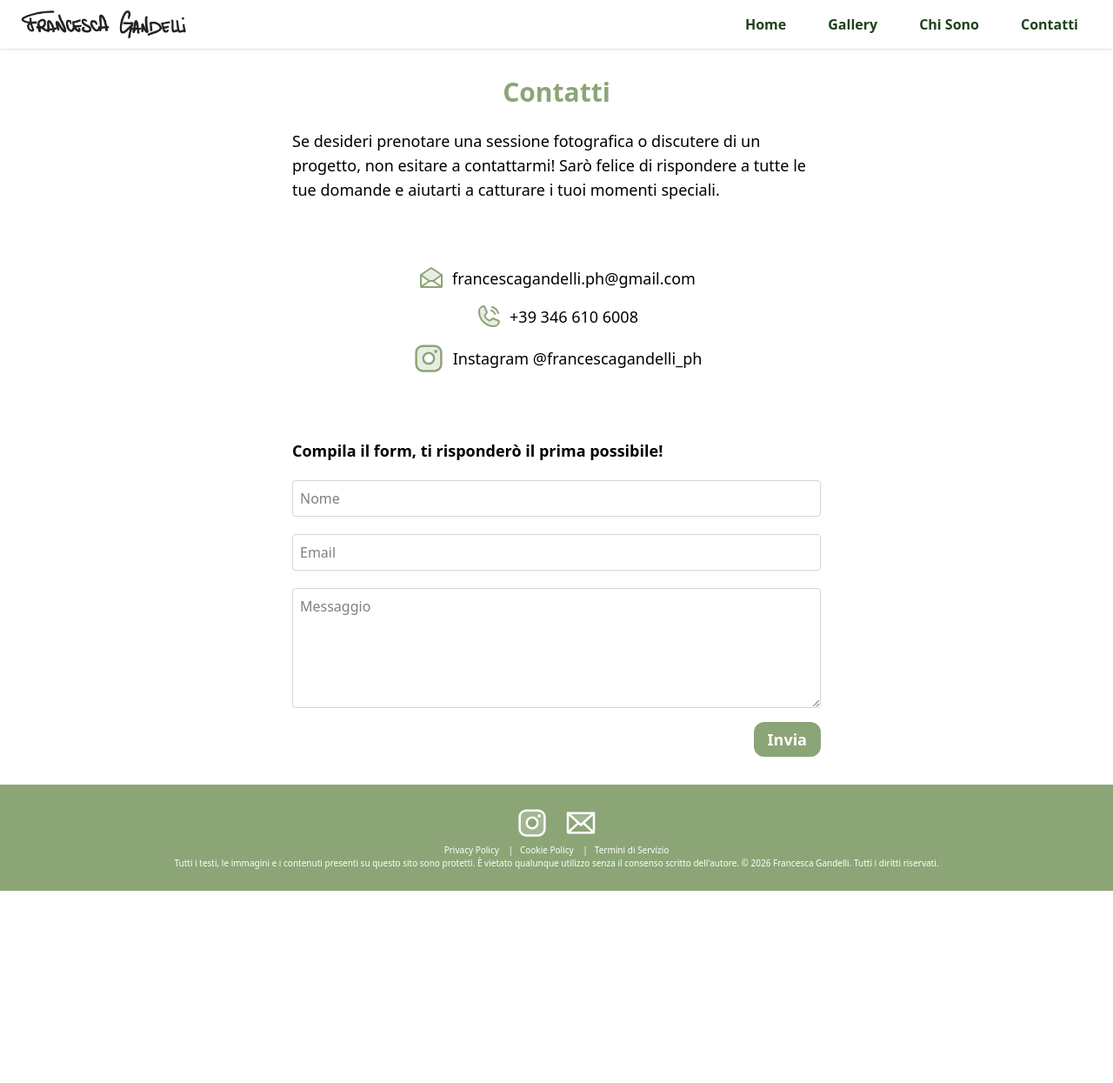
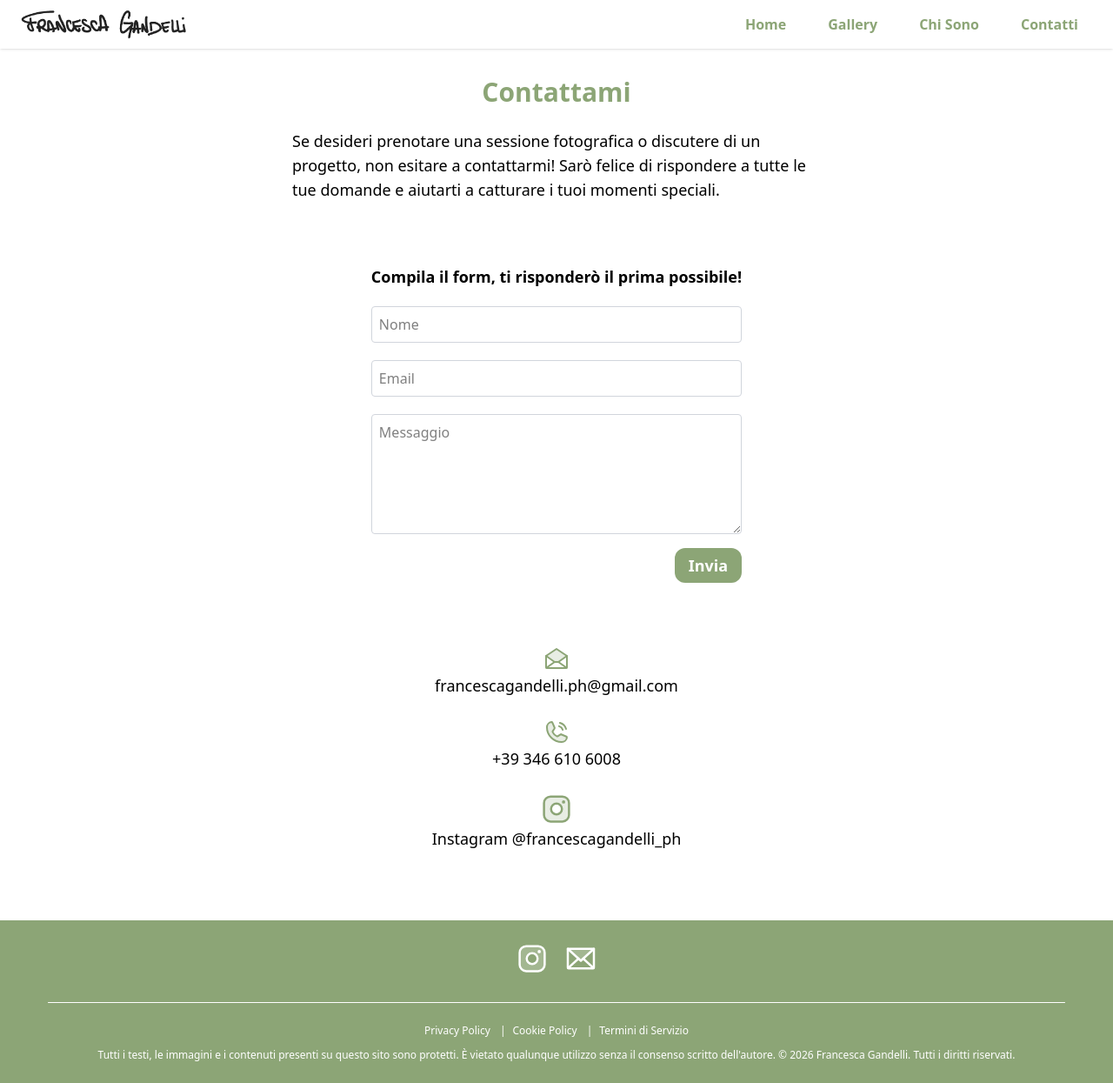
Before and after one commit to Claudiasals/francescagandelli, a React (Vite) app in the folder client/: page /contact in a window 1280 px wide. Shown: the whole page at 87% size. Before the commit the page ends 1024 px from the top, so only its background shows below. Built offline with nearby package versions, Linux system fonts and the light colour scheme.

Commit message:
fix(ui): footer spacing, divider, gradients and card click animation

```diff
--- a/client/src/App.jsx
+++ b/client/src/App.jsx
@@ -1,9 +1,7 @@
 import { useState } from "react";
 import { Routes, Route, Link } from "react-router-dom";
 import logo from "./assets/images/logo.png";
-import { List } from "phosphor-react";
-import { InstagramLogo } from "phosphor-react";
-import { Envelope } from "phosphor-react";
+import { List, InstagramLogo, Envelope, EnvelopeOpen, PhoneCall } from "phosphor-react";
 
 // Pagine
 import Home from "./pages/Home";
@@ -65,13 +63,26 @@ const App = () => {
             <Link to="/family" className="btn-navbar" onClick={() => setIsMenuOpen(false)}>Gallery</Link>
             <Link to="/about" className="btn-navbar" onClick={() => setIsMenuOpen(false)}>Chi Sono</Link>
             <Link to="/contact" className="btn-navbar" onClick={() => setIsMenuOpen(false)}>Contatti</Link>
-            <a href="https://www.instagram.com/francescagandelli_ph?igsh=bWZ6anl2bTdtcXc1"
-              target="_blank" //apre il link in una nuova scheda
-              rel="noopener noreferrer" //noopener impedisce al sito esterno di accedere alla finestra del tuo sito, evita possibili attacchi
-              className="mx-2 inline-block hover:scale-150 active:scale-95  transition-transform duration-200 text-[var(--color-verdoscuro)]">
-              <InstagramLogo size={40} weight="duotone" />
-            </a>
+            <div className="flex flex-row">
+              <a href="https://www.instagram.com/francescagandelli_ph?igsh=bWZ6anl2bTdtcXc1"
+                target="_blank" //apre il link in una nuova scheda
+                rel="noopener noreferrer" //noopener impedisce al sito esterno di accedere alla finestra del tuo sito, evita possibili attacchi
+                className="icon-menu">
+                <InstagramLogo size={40} weight="duotone" />
+              </a>
+
+              <a href="mailto:francescagandelli.photographer@gmail.com"
+                className="icon-menu">
+                <EnvelopeOpen size={40} weight="duotone" />
+              </a>
+              <a
+                href="tel:+393466106008"
+                className="icon-menu">
+                <PhoneCall size={40} weight="duotone" />
+              </a>
+            </div>
           </div>
+
         </div>
       )}
 
@@ -97,7 +108,7 @@ const App = () => {
       </Routes>
 
       {/* FOOTER */}
-      <footer className="mt-auto p-6 text-center text-[0.625rem] text-white bg-[var(--color-verdolight)]">
+      <footer className="mt-auto p-6 text-center text-white bg-[var(--color-verdolight)]">
         <div>
           <a href="https://www.instagram.com/francescagandelli_ph?igsh=bWZ6anl2bTdtcXc1"
             target="_blank" //apre il link in una nuova scheda
@@ -110,12 +121,13 @@ const App = () => {
             <Envelope size={40} weight="duotone" />
           </a>
         </div>
-        <div>
+        <div className="w-19/20 h-px bg-white my-6 mx-auto rounded-full"></div>
+        <div className="text-xs my-3">
           <Link to="/privacy-policy" className="hover:underline mx-2">Privacy Policy</Link> |
           <Link to="/cookie-policy" className="hover:underline mx-2">Cookie Policy</Link> |
           <Link to="/terms-of-service" className="hover:underline mx-2">Termini di Servizio</Link>
         </div>
-        <p>Tutti i testi, le immagini e i contenuti presenti su questo sito sono protetti.
+        <p className="text-xs">Tutti i testi, le immagini e i contenuti presenti su questo sito sono protetti.
           È vietato qualunque utilizzo senza il consenso scritto dell'autore.
           © 2026 Francesca Gandelli. Tutti i diritti riservati.</p>
       </footer>
--- a/client/src/components.css
+++ b/client/src/components.css
@@ -1,20 +1,62 @@
 @layer components {
+
+  @layer components {
+
+    /* Bottone principale del sito */
+    .btn-primary {
+      @apply
+        text-lg font-semibold
+        p-4 gap-2 h-10 rounded-xl
+        flex items-center justify-center
+        transition-colors transition-transform duration-150
+        active:scale-75 hover:scale-110;
+
+      background-color: var(--color-verdolight);
+      color: white;
+    }
+
+    .btn-primary:hover {
+      background-color: var(--color-verdoscuro);
+    }
+
+  }
 
     /* Pulsanti navbar con effetto di hover */
     .btn-navbar {
       @apply px-4 py-2 font-semibold
-             text-[var(--color-verdoscuro)] /* verde scuro */
-             bg-white /* sfondo bianco */
+             text-[var(--color-verdolight)] /* verde scuro */
              hover:text-[var(--color-verdoscuro)] /* verde scuro al passaggio */
-             hover:scale-105 /* ingrandimento al passaggio del mouse */
-             hover:shadow-lg /* ombra al passaggio del mouse */
-             rounded-2xl /* angoli arrotondati */
+             hover:scale-125 /* ingrandimento al passaggio del mouse */
              transition-transform transition-shadow duration-300 ease-in-out; /* aggiunta della transizione */
+            }
+
+/* Pulsante circolare per dashboard */
+    @layer components {
+      .btn-edit-gallery {
+        @apply
+          w-9 h-9 rounded-full
+          bg-[var(--color-verdolight)]
+          flex items-center justify-center
+          hover:bg-[var(--color-verdoscuro)]
+          transition-colors transition-transform duration-150
+          active:scale-75 hover:scale-110
+          cursor-pointer;
+      }
+    }
+
+    .icon-menu {
+      @apply
+      text-[var(--color-verdoscuro)]
+      mx-2 inline-block
+      hover:scale-150 active:scale-95
+      transition-transform duration-200
     }
 
     /* Card per foto e album cliccabili */
     .card {
-      @apply flex flex-col shadow-md rounded-3xl overflow-hidden bg-white cursor-pointer transition-all duration-300 ease-in-out;
+      @apply flex flex-col shadow-md rounded-3xl
+      overflow-hidden bg-white cursor-pointer
+      transition-all duration-300 ease-in-out
     }
 
     /* Hover effect per card cliccabile */
--- a/client/src/components/Card.jsx
+++ b/client/src/components/Card.jsx
@@ -5,32 +5,30 @@ const Card = ({ title, description, link }) => {
   const navigate = useNavigate();
   const [pressed, setPressed] = useState(false);
 
-  const handleClick = () => {
-    setPressed(true);
-
-    // shrink
-    setTimeout(() => {
-      setPressed(false); // torna grande
-    }, 120);
-
-    // navigate dopo l'animazione completa
-    setTimeout(() => {
-      navigate(link);
-    }, 260);
-  };
-
   return (
     <div
-      onClick={handleClick}
+      // Eventi per shrink visibile al click / touch
+      onMouseDown={() => setPressed(true)}
+      onMouseUp={() => setPressed(false)}
+      onMouseLeave={() => setPressed(false)}
+      onTouchStart={() => setPressed(true)}
+      onTouchEnd={() => setPressed(false)}
+      onClick={() => {
+        setPressed(true); // piccolo shrink al click
+        setTimeout(() => navigate(link), 150); // navigate dopo animazione
+      }}
       className={`
         card cursor-pointer
-        transform transition-transform duration-100 ease-in-out
-        ${pressed ? "scale-95" : "scale-100"}
+        transform transition-transform duration-200 ease-in-out
+        ${pressed ? "scale-95" : "hover:scale-105 scale-100"}
       `}
     >
+      {/* Immagine / Placeholder */}
       <div className="w-full h-48 bg-gray-200 flex items-center justify-center text-gray-600">
         {title}
       </div>
+
+      {/* Contenuto della card */}
       <div className="p-4 bg-white">
         <h3 className="card-title">{title}</h3>
         <p className="card-desc">{description}</p>
--- a/client/src/pages/Contact.jsx
+++ b/client/src/pages/Contact.jsx
@@ -58,11 +58,10 @@ const Contact = () => {
 
   return (
 
-
     <section className="contact-section p-8 max-w-2xl mx-auto space-y-18">
 
       <div className="flex flex-col justify-center items-center gap-6  ">
-        <h2 className="text-3xl font-bold text-[var(--color-verdolight)] ">Contatti</h2>
+        <h2 className="text-3xl font-bold text-[var(--color-verdolight)] ">Contattami</h2>
 
         <p className="text-lg">
           Se desideri prenotare una sessione fotografica o
@@ -72,36 +71,7 @@ const Contact = () => {
         </p>
       </div>
 
-      <div className="flex flex-col items-center gap-3">
-
-        {/* Contatti */}
-        <a
-          href="mailto:francescagandelli.photographer@gmail.com"
-          className="flex items-center gap-2 hover:scale-120 active:scale-75 transition-transform duration-200"
-        >
-          <EnvelopeOpen size={32} weight="duotone" color="#8CA576" />
-          <span className="text-black text-lg">francescagandelli.ph@gmail.com</span>
-        </a>
-
-        <a
-          href="tel:+393466106008"
-          className="flex items-center gap-2 hover:scale-120 active:scale-75 transition-transform duration-200"
-        >
-          <PhoneCall size={32} weight="duotone" color="#8CA576" />
-          <span className="text-black text-lg">+39 346 610 6008</span>
-        </a>
-
-        <a
-          href="https://www.instagram.com/francescagandelli_ph?igsh=bWZ6anl2bTdtcXc1"
-          target="_blank"
-          rel="noopener noreferrer"
-          className="flex items-center gap-2 hover:scale-120 active:scale-75 transition-transform duration-200"
-        >
-          <InstagramLogo size={40} weight="duotone" color="#8CA576" />
-          <span className="text-black text-lg">Instagram @francescagandelli_ph</span>
-        </a>
-
-      </div>
+      <div className="flex flex-col items-center gap-18">
 
         {/* Form */}
         {errorMessage && (
@@ -122,6 +92,7 @@ const Contact = () => {
             <label className="flex flex-col">
               <textarea name="message" rows="5" className="border border-gray-300 rounded p-2 mt-1" placeholder="Messaggio" ></textarea>
             </label>
+
             <div className="flex justify-end">
               <button
                 type="submit"
@@ -135,10 +106,43 @@ const Contact = () => {
                 Invia
               </button>
             </div>
+
           </form>
         ) : (
           <p>Grazie per il messaggio!</p>
         )}
+
+
+        {/* Contatti */}
+        <div className="flex flex-col gap-6 mb-12">
+          <a
+            href="mailto:francescagandelli.photographer@gmail.com"
+            className="flex flex-col items-center hover:scale-120 active:scale-75 transition-transform duration-200"
+          >
+            <EnvelopeOpen size={32} weight="duotone" color="#8CA576" />
+            <span className="text-black text-lg">francescagandelli.ph@gmail.com</span>
+          </a>
+
+          <a
+            href="tel:+393466106008"
+            className="flex flex-col items-center hover:scale-120 active:scale-75 transition-transform duration-200"
+          >
+            <PhoneCall size={32} weight="duotone" color="#8CA576" />
+            <span className="text-black text-lg">+39 346 610 6008</span>
+          </a>
+
+          <a
+            href="https://www.instagram.com/francescagandelli_ph?igsh=bWZ6anl2bTdtcXc1"
+            target="_blank"
+            rel="noopener noreferrer"
+            className="flex flex-col items-center hover:scale-120 active:scale-75 transition-transform duration-200"
+          >
+            <InstagramLogo size={40} weight="duotone" color="#8CA576" />
+            <span className="text-black text-lg">Instagram @francescagandelli_ph</span>
+          </a>
+        </div>
+
+      </div>
     </section>
 
   );
```
Also changed, not shown: client/src/pages/AdminDashboard.jsx (+6 -33 lines), client/src/pages/FamilyDashboard.jsx (+3 -19 lines). Lines whose indentation alone changed are shown as unchanged.
